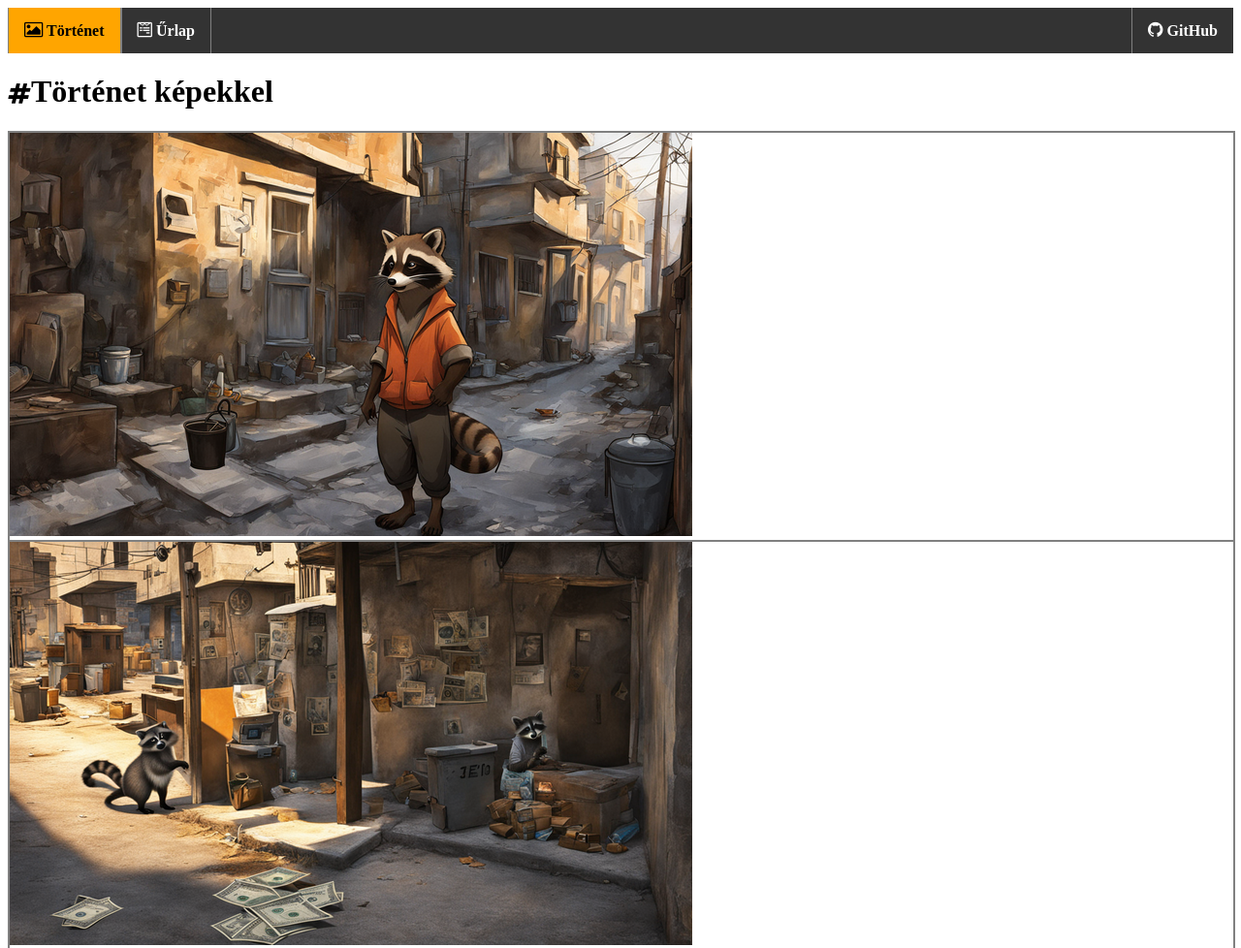
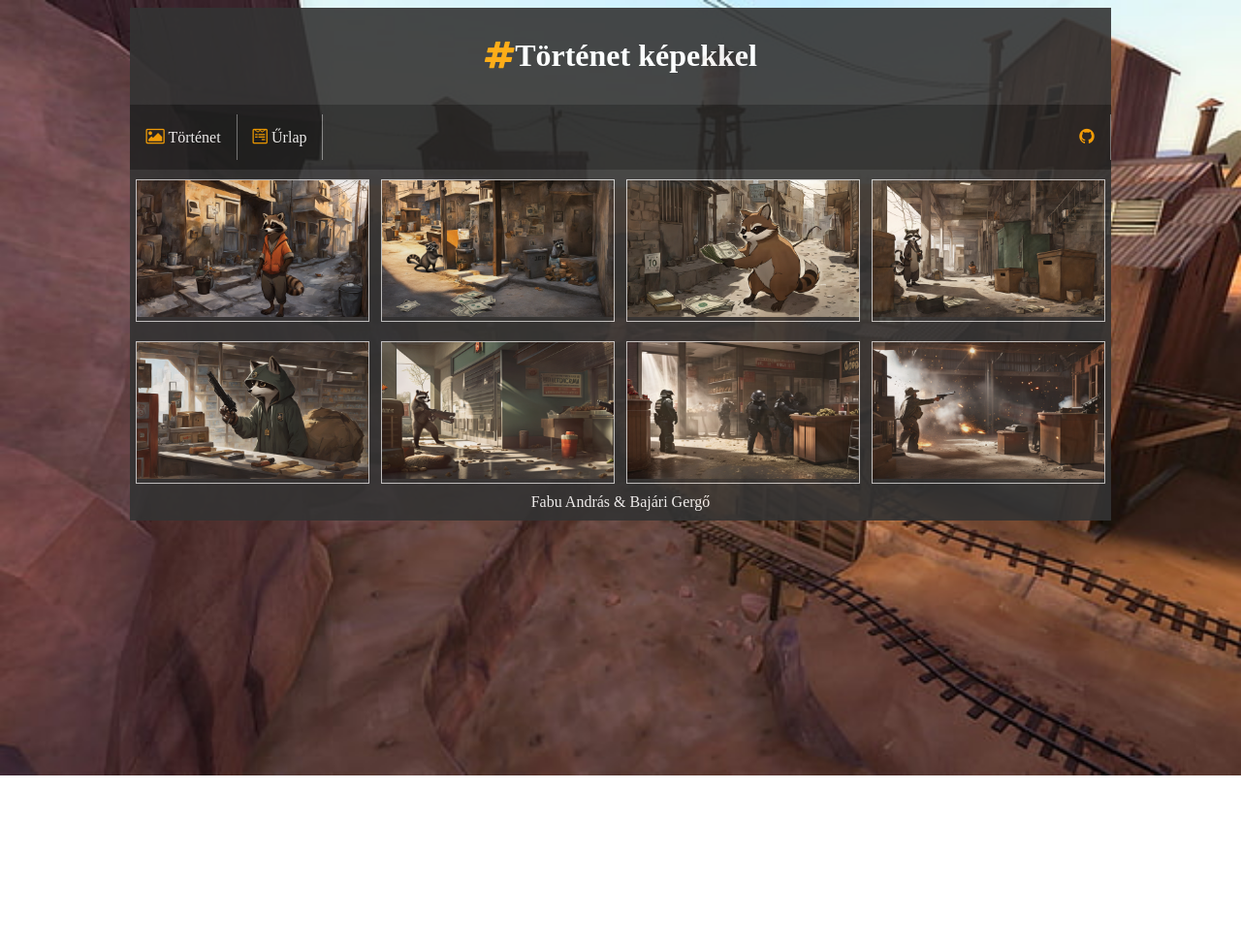
Before and after one commit to fabuandras/tortenet_kepekkel, a plain HTML site: page index.html in a window 1280 px wide. Shown: the top 978 px of the page at 97% size. After the commit the page ends 800 px from the top, so only its background shows below. Drawn offline with Linux system fonts and the light colour scheme.

Commit message:
index.html kesz

```diff
--- a/index.html
+++ b/index.html
@@ -7,48 +7,82 @@
     <meta name="keywords" content="HTML, CSS, JavaScript">
     <meta name="author" content="Fabu András, Bajári Gergő">
     <link rel="stylesheet" href="https://cdnjs.cloudflare.com/ajax/libs/font-awesome/4.7.0/css/font-awesome.min.css">
-    <link rel="stylesheet" href="stilus.css">
-    <title>Saját történet mesélése képekkel</title>
+    <link rel="stylesheet" href="stilus-index.css">
+    <title>F. András & B. Gergő</title>
 </head>
 <body>
     <main>
+        <header>
+            <h1><i class="fa fa-hashtag" style="font-size:32px; color:orange;"></i>Történet képekkel</h1>
+        </header>
         <nav>
             <ul>
-                <li><a class="active" href="index.html"><i class="fa fa-picture-o" style="font-size:18px"></i> Történet</a></li>
-                <li><a href="urlap.html"><i class="fa fa-wpforms" style="font-size:18px"></i> Űrlap</a></li>
-                <li style="float:right"><a href="https://www.github.com/"><i class="fa fa-github" style="font-size:18px"></i> GitHub</a></li>
+                <li><a href="index.html"><i class="fa fa-picture-o" style="font-size:18px; color:orange;"></i> Történet</a></li>
+                <li><a href="urlap.html"><i class="fa fa-wpforms" style="font-size:18px; color:orange;"></i> Űrlap</a></li>
+                <li class="float"><a href="https://github.com/"><i class="fa fa-github" style="font-size:18px; color:orange;"></i></a></li>
             </ul>
         </nav>
-        <header>
-            <h1><i class="fa fa-hashtag" style="font-size:24px"></i>Történet képekkel</h1>
-        </header>
         <article>
-            <div>
-                <img src="kepek/kep1.png" alt="kep1">
+            <div class="responsive">
+                <div class="gallery">
+                    <a target="_blank" href="kepek/kep1.png">
+                        <img src="kepek/kep1.png" alt="kep1" width="600" height="400">
+                    </a>
+                </div>
             </div>
-            <div>
-                <img src="kepek/kep2.png" alt="kep2">
+            <div class="responsive">
+                <div class="gallery">
+                    <a target="_blank" href="kepek/kep2.png">
+                        <img src="kepek/kep2.png" alt="kep2" width="600" height="400">
+                    </a>
+                </div>
             </div>
-            <div>
-                <img src="kepek/kep3.png" alt="kep3">
+            <div class="responsive">
+                <div class="gallery">
+                    <a target="_blank" href="kepek/kep3.png">
+                        <img src="kepek/kep3.png" alt="kep3" width="600" height="400">
+                    </a>
+                </div>
             </div>
-            <div>
-                <img src="kepek/kep4.png" alt="kep4">
+            <div class="responsive">
+                <div class="gallery">
+                    <a target="_blank" href="kepek/kep4.png">
+                        <img src="kepek/kep4.png" alt="kep4" width="600" height="400">
+                    </a>
+                </div>
             </div>
-            <div>
-                <img src="kepek/kep5.png" alt="kep5">
+            <div class="responsive">
+                <div class="gallery">
+                    <a target="_blank" href="kepek/kep5.png">
+                        <img src="kepek/kep5.png" alt="kep5" width="600" height="400">
+                    </a>
+                </div>
             </div>
-            <div>
-                <img src="kepek/kep6.png" alt="kep6">
+            <div class="responsive">
+                <div class="gallery">
+                    <a target="_blank" href="kepek/kep6.png">
+                        <img src="kepek/kep6.png" alt="kep6" width="600" height="400">
+                    </a>
+                </div>
             </div>
-            <div>
-                <img src="kepek/kep7.png" alt="kep7">
+            <div class="responsive">
+                <div class="gallery">
+                    <a target="_blank" href="kepek/kep7.png">
+                        <img src="kepek/kep7.png" alt="kep7" width="600" height="400">
+                    </a>
+                </div>
             </div>
-            <div>
-                <img src="kepek/kep8.png" alt="kep8">
+            <div class="responsive">
+                <div class="gallery">
+                    <a target="_blank" href="kepek/kep8.png">
+                        <img src="kepek/kep8.png" alt="kep8e" width="600" height="400">
+                    </a>
+                </div>
             </div>
         </article>
-        <footer>Fabu András, Bajári Gergő</footer>
+        <footer>
+            Fabu András & Bajári Gergő
+        </footer>
     </main>
 </body>
 </html>
--- /dev/null
+++ b/stilus-index.css
@@ -0,0 +1,124 @@
+* {
+    font-family: 'Times New Roman', Times, serif;
+}
+
+body {
+    background-image: url('kepek/hatter.jpg');
+    opacity: 0.9;
+    background-repeat: no-repeat;
+    background-attachment: fixed;
+    background-size: cover;
+}
+
+main {
+    width: 80%;
+    margin: auto;
+}
+
+h1 {
+    text-align: center;
+    color: white;
+}
+
+header {
+    background-color: #333;
+    padding-top: 10px;
+    padding-bottom: 10px;
+}
+
+footer {
+    text-align: center;
+    background-color: #333;
+    padding-top: 10px;
+    padding-bottom: 10px;
+    color: white;
+}
+
+ul {
+    list-style-type: none;
+    margin: 0;
+    padding: 0;
+    overflow: hidden;
+    background-color: #222;
+    padding-top: 10px;
+    padding-bottom: 10px;
+}
+
+li {
+    float: left;
+    border-right: 1px solid gray;
+}
+
+li a {
+    display: block;
+    color: white;
+    text-align: center;
+    padding: 14px 16px;
+    text-decoration: none;
+}
+
+li a:hover:not(.active) {
+    background-color: #111;
+    padding-top: 10px;
+    padding-bottom: 10px;
+}
+
+.active {
+    background-color: orange;
+}
+
+.float {
+    float: right;
+}
+
+
+
+
+
+
+
+
+
+
+div.gallery {
+    border: 1px solid #ccc;
+}
+
+div.gallery:hover {
+    border: 1px solid #777;
+}
+
+div.gallery img {
+    width: 100%;
+    height: auto;
+}
+
+div.desc {
+    padding: 15px;
+    text-align: center;
+}
+
+* {
+    box-sizing: border-box;
+}
+
+.responsive {
+    padding: 0 6px;
+    float: left;
+    width: 24.99999%;
+    padding-top: 10px;
+    padding-bottom: 10px;
+}
+
+@media only screen and (max-width: 700px) {
+    .responsive {
+      width: 49.99999%;
+      margin: 6px 0;
+    }
+}
+
+@media only screen and (max-width: 500px) {
+    .responsive {
+      width: 100%;
+    }
+}
```
Also changed, not shown: urlap.html (+1 -1 lines), kepek/hatter.jpg (added), kepek/header.jpg (added), stilus-urlap.css (renamed from stilus.css).
